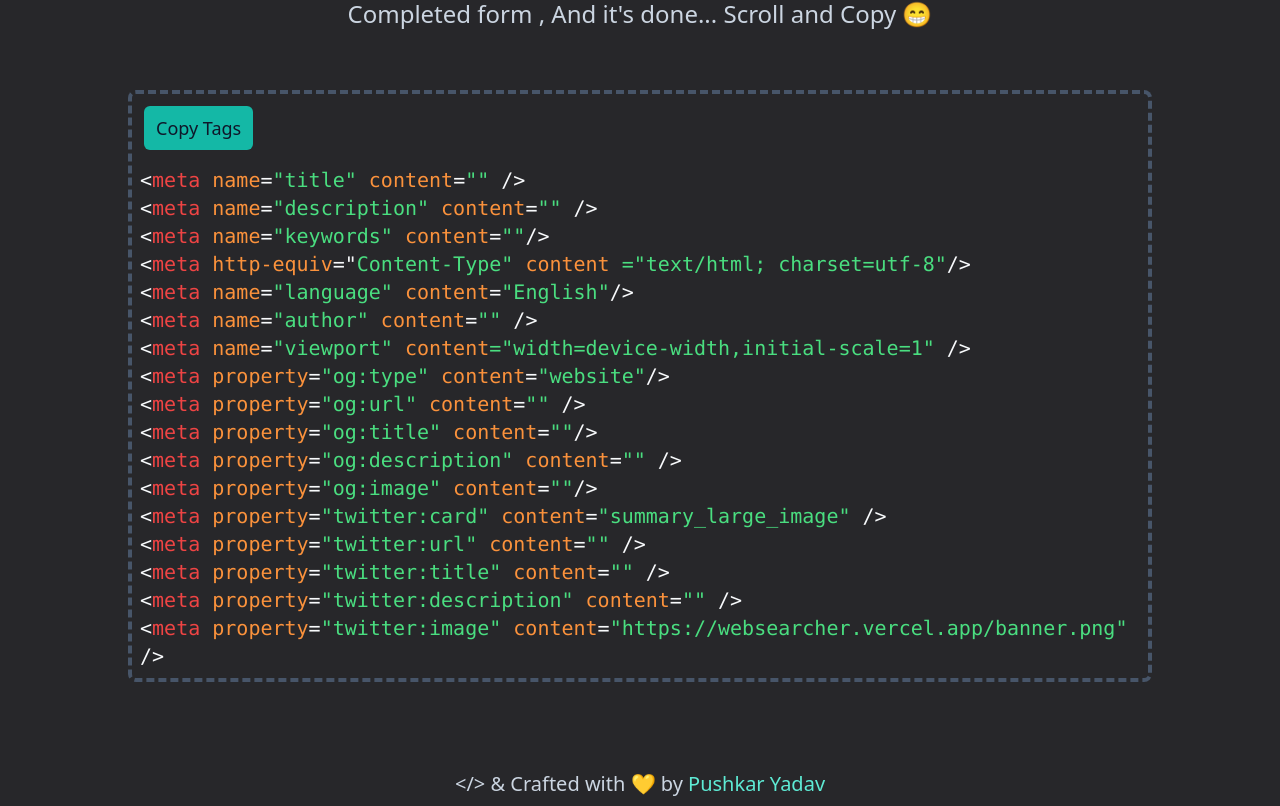
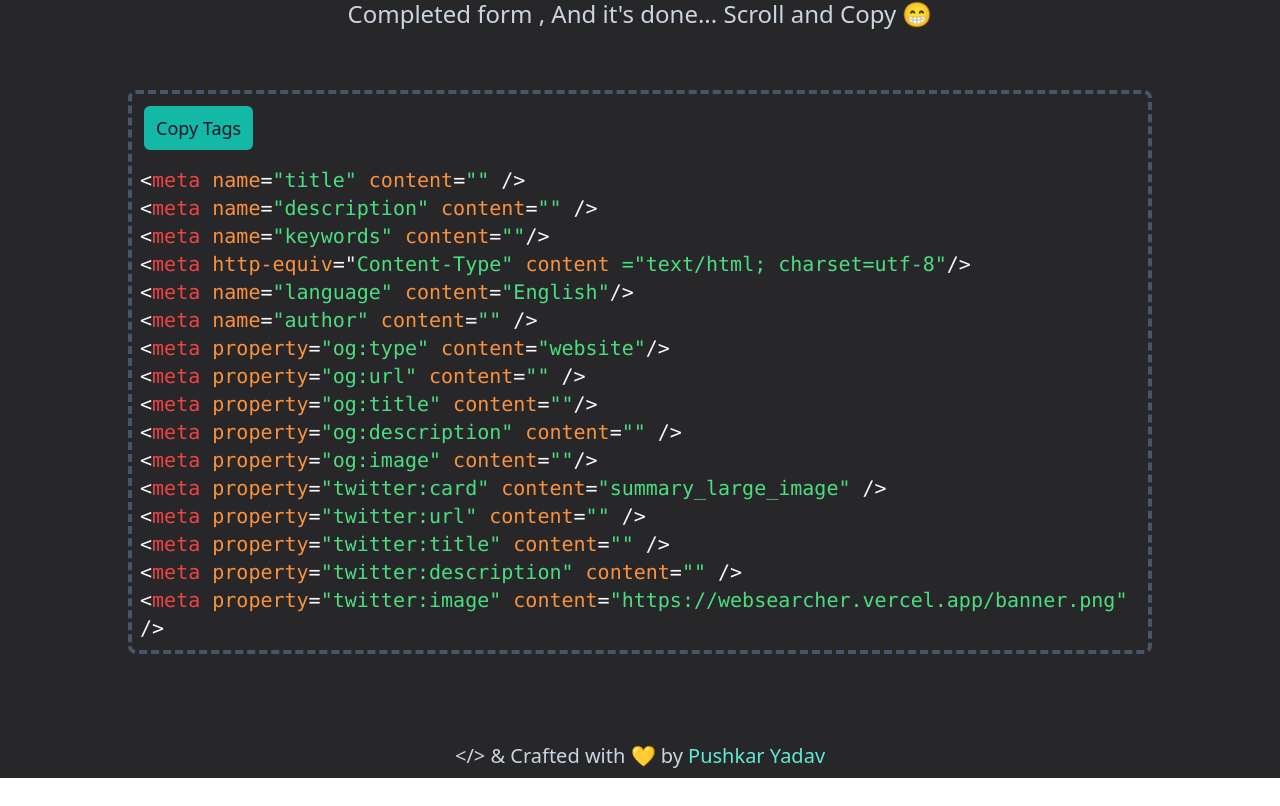
Before and after one commit to pushkarydv/websearcher, a React (Create React App) app: page /create in a window 1280 px wide. Shown: the part 762-1568 px from the top of the page. After the commit the page ends 1540 px from the top, so only its background shows below. Built offline with nearby package versions, Linux system fonts and the light colour scheme.

Commit message:
fixed preview and background part

```diff
--- a/src/components/Code.js
+++ b/src/components/Code.js
@@ -22,9 +22,7 @@ export default function Code({
       <G>"English"</G>
       /&gt; <br /> &lt;
       <R>meta</R> <O>name</O>=<G>"author"</G> <O>content</O>=<G>"{author}"</G>{" "}
-      /&gt; <br /> &lt;
-      <R>meta</R> <O>name</O>=<G>"viewport"</G> <O>content</O>
-      <G>="width=device-width,initial-scale=1"</G> /&gt; <br />
+      /&gt; <br />
       &lt;<R>meta</R> <O>property</O>=<G>"og:type"</G> <O>content</O>=
       <G>"website"</G>
       /&gt; <br /> &lt;
--- a/src/components/CopyTags.js
+++ b/src/components/CopyTags.js
@@ -11,7 +11,7 @@ export default function CopyTags({
       className="transition bg-teal-500 text-slate-900 font-medium py-2 px-3 text-lg mb-4 m-1 rounded-md  hover:bg-teal-300 hover:scale-110 hover:translate-x-2 outline-none"
       onClick={(e) => {
         navigator.clipboard.writeText(
-          `<meta name="title" content="${name}" /> <meta name="description" content="${description}" /> <meta name="keywords" content="${keywords}" /> <meta http-equiv="Content-Type" content="text/html; charset=utf-8">  <meta name="language" content="English" /> <meta name="author" content="${author}" /> <meta name="viewport" content="width=device-width,initial-scale=1" /> <meta property="og:type" content="website" /> <meta property="og:url" content="${url}" /> <meta property="og:title" content="${name}" /> <meta property="og:description" content="${description}" /> <meta property="og:image" content="${banner}" /> <meta property="twitter:card" content="summary_large_image" /> <meta property="twitter:url" content="${url}" /> <meta property="twitter:title" content="${name}" /> <meta property="twitter:description" content="${description}"><meta property="twitter:image" content="${banner}"
+          `<meta name="title" content="${name}" /> <meta name="description" content="${description}" /> <meta name="keywords" content="${keywords}" /> <meta http-equiv="Content-Type" content="text/html; charset=utf-8" />  <meta name="language" content="English" /> <meta name="author" content="${author}" /> <meta property="og:type" content="website" /> <meta property="og:url" content="${url}" /> <meta property="og:title" content="${name}" /> <meta property="og:description" content="${description}" /> <meta property="og:image" content="${banner}" /> <meta property="twitter:card" content="summary_large_image" /> <meta property="twitter:url" content="${url}" /> <meta property="twitter:title" content="${name}" /> <meta property="twitter:description" content="${description}"/><meta property="twitter:image" content="${banner}"
         />`
         );
         e.target.innerText = "Copied";
```
